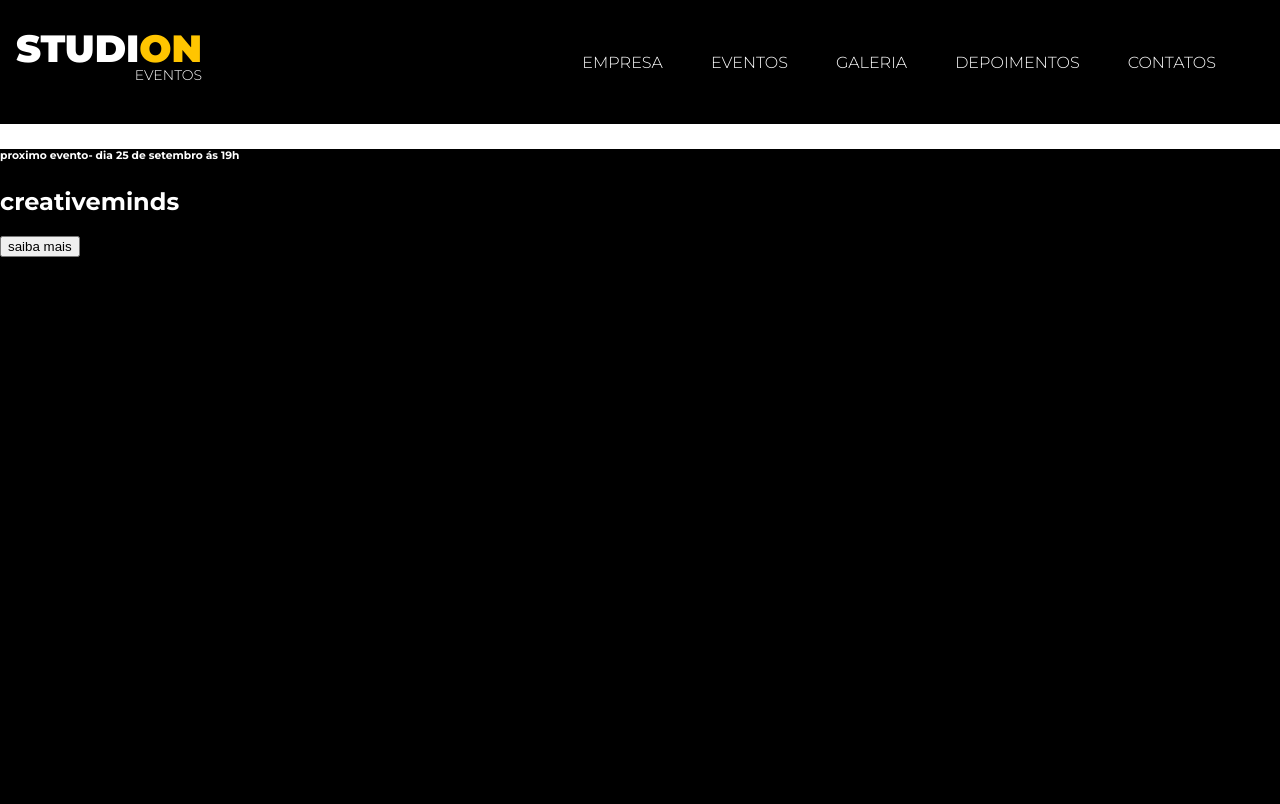
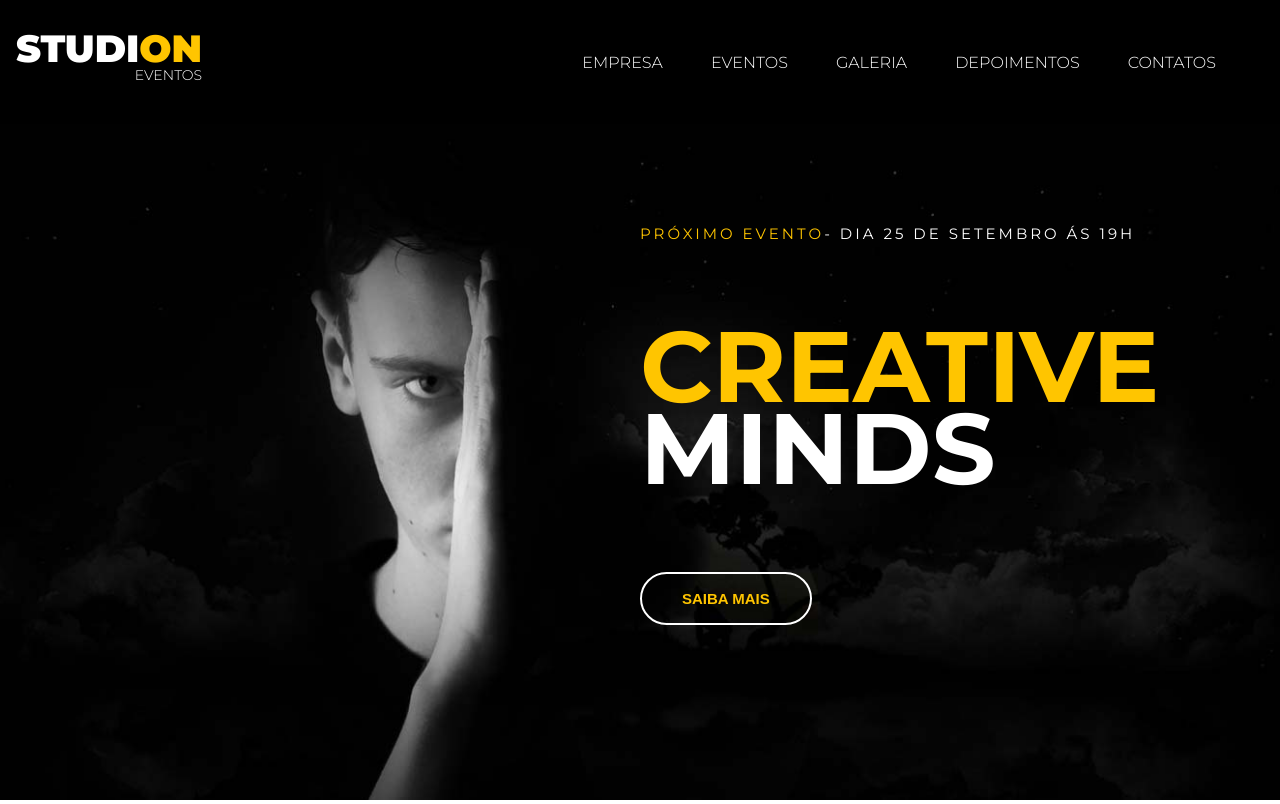
Before and after one commit to valdirplay/studion, a website: page src/index.html in a window 1280 px wide. Shown: the top 804 px of the page. Drawn offline with Linux system fonts and the light colour scheme.

Commit message:
feat(header) implementando css no header

```diff
--- a/src/index.html
+++ b/src/index.html
@@ -43,9 +43,15 @@
         <header>
             <div id="slider">
                 <div class="slide">
-                    <h6><span>proximo evento</span>- dia 25 de setembro ás 19h</h6>
-                    <h2><span>creative</span>minds</h2>
-                    <button>saiba mais</button>
+                    <img
+                    class="slide__background-image"
+                    src="./images/banner.jpg"
+                    alt="studion banner">
+                    <div class="slide__copy">
+                        <h6><span class="copy--primary">próximo evento</span>- dia 25 de setembro ás 19h</h6>
+                        <h2><span class="copy--primary">creative</span> minds</h2>
+                        <button class="btn btn--slide">saiba mais</button>
+                    </div>
                 </div>
             </div>
         </header>
--- a/src/style.css
+++ b/src/style.css
@@ -4,9 +4,10 @@
 }
 
 :root {
-    --color-primary: #ffc500;
     font-family: 'montserrat', sans-serif;
     font-size: 16px;
+    --color-primary: #ffc500;
+    --default-padding: 1rem;
 }
 
 body {
@@ -23,6 +24,7 @@ ul {
 
 .navbar {
     position: fixed;
+    z-index: 1;
     display: grid;
     grid-template-columns: 1fr 9fr;
     align-items: center;
@@ -73,7 +75,65 @@ ul {
     color: var(--color-primary);
 }
 #slider {
-    height: calc(100vh - 7.75rem);
     background-color: #000;
     color: #fff;
 }
+
+h6 {
+    margin: 0;
+}
+
+.slide {
+    position: relative;
+    height: calc(100vh - 7.75rem);
+}
+
+.slide__background-image {
+    width:100%;
+    height: 100%;
+    object-fit: cover;
+    object-position: center;
+}
+
+.slide__copy {
+    position: absolute;
+    top: 06.25rem;
+    left: 50vw;
+
+}
+.slide__copy h6 {
+    font-size: 0.9375rem;
+    font-weight: 400;
+    text-transform: uppercase;
+    letter-spacing: 0.1875rem;
+}
+
+.slide__copy h2 {
+    font-size: 6.25rem;
+    text-transform: uppercase;
+    line-height: 5.1rem;
+}
+
+.slide__copy h2 {
+    display: block;
+}
+
+.btn {
+    cursor: pointer;
+    padding: 1rem 2.5rem;
+    border: 0.125rem solid #fff;
+    border-radius: 5rem;
+    color: var(--color-primary);
+    background: unset;
+    font-size: 0.9375rem;
+    font-weight: 700;
+    text-transform: uppercase;
+    transition: 0,9s all ease;
+}
+.btn:hover,
+.btn:active,
+.btn:focus {
+    border-color: var(--color-primary);
+    background: var(--color-primary);
+    color: #fff;
+}
```
